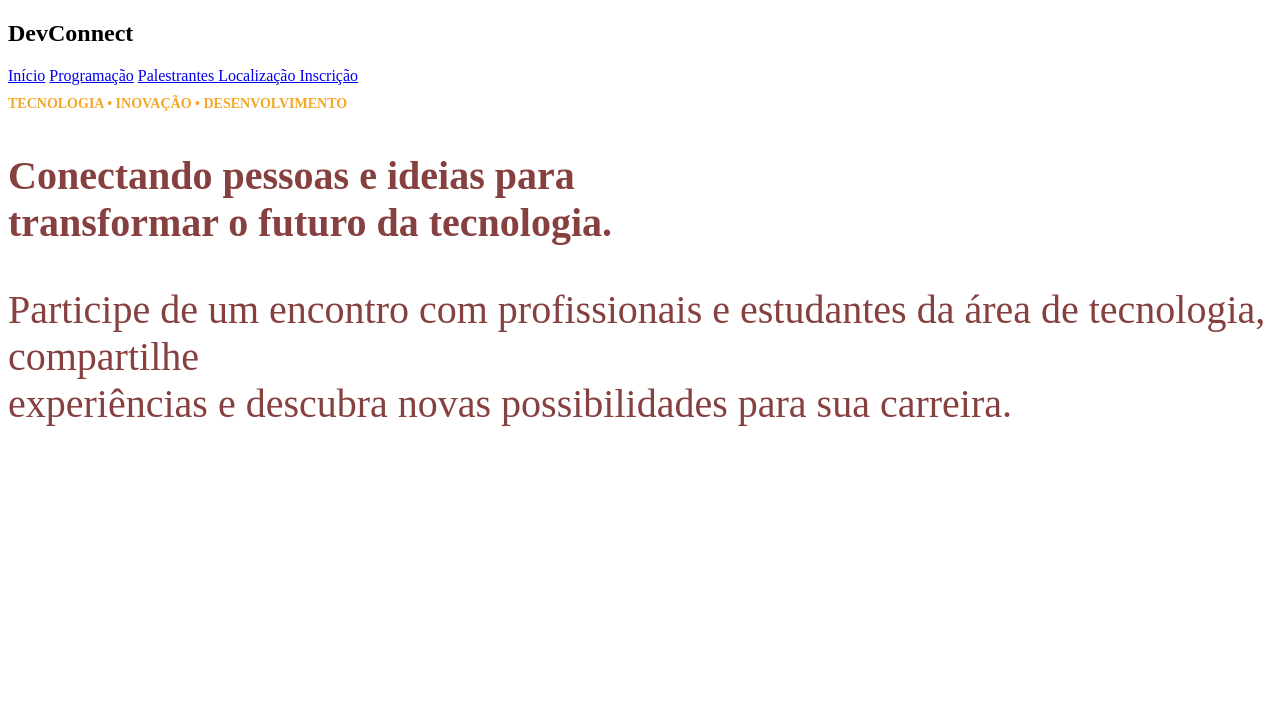
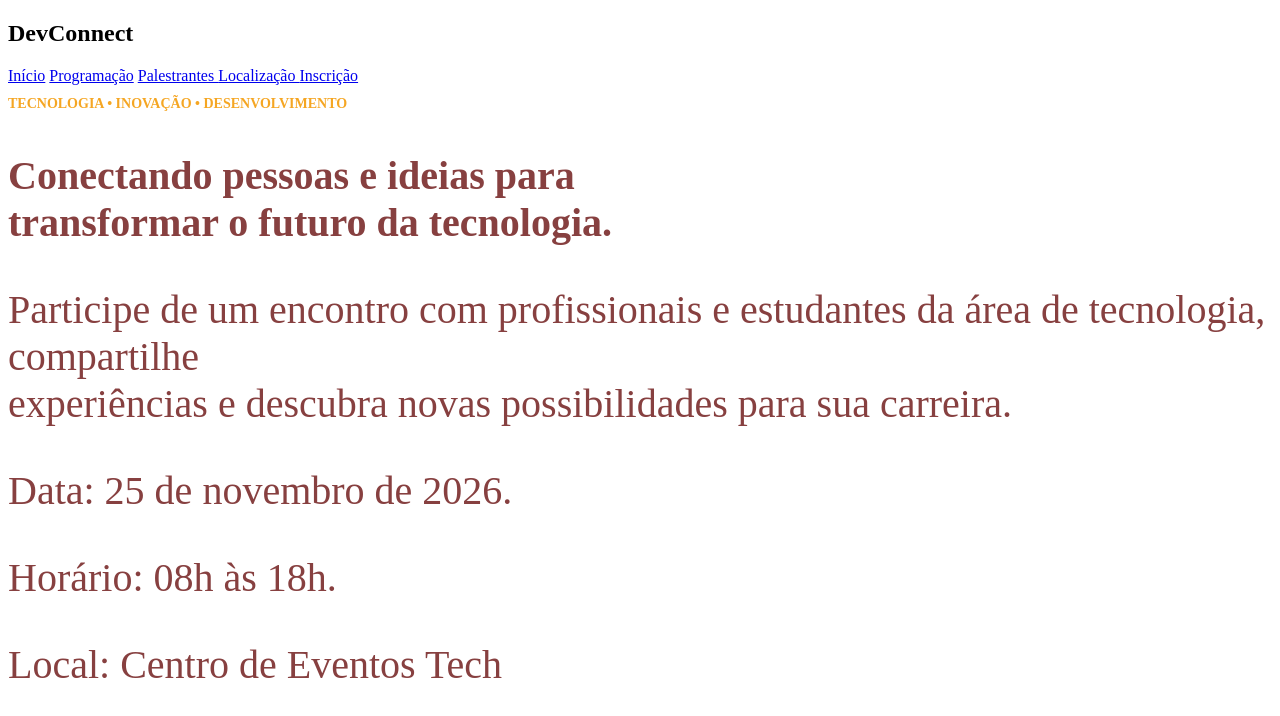
Before and after one commit to marianavprado-crypto/devconnect, a plain HTML site: page index.html in a window 1280 px wide. Drawn offline with Linux system fonts and the light colour scheme.

Commit message:
feat coloquei as informacoes do evento

```diff
--- a/index.html
+++ b/index.html
@@ -22,6 +22,9 @@
             <p id="texto2">Participe de um encontro com profissionais e estudantes da área de
                 tecnologia, compartilhe <br> experiências e descubra novas possibilidades para sua
                 carreira. </p>
+                <p>Data: 25 de novembro de 2026. </p>
+                <p>Horário: 08h às 18h. </p>
+                <p>Local: Centro de Eventos Tech</p>
         </div>
     </header>
 </body>
```
